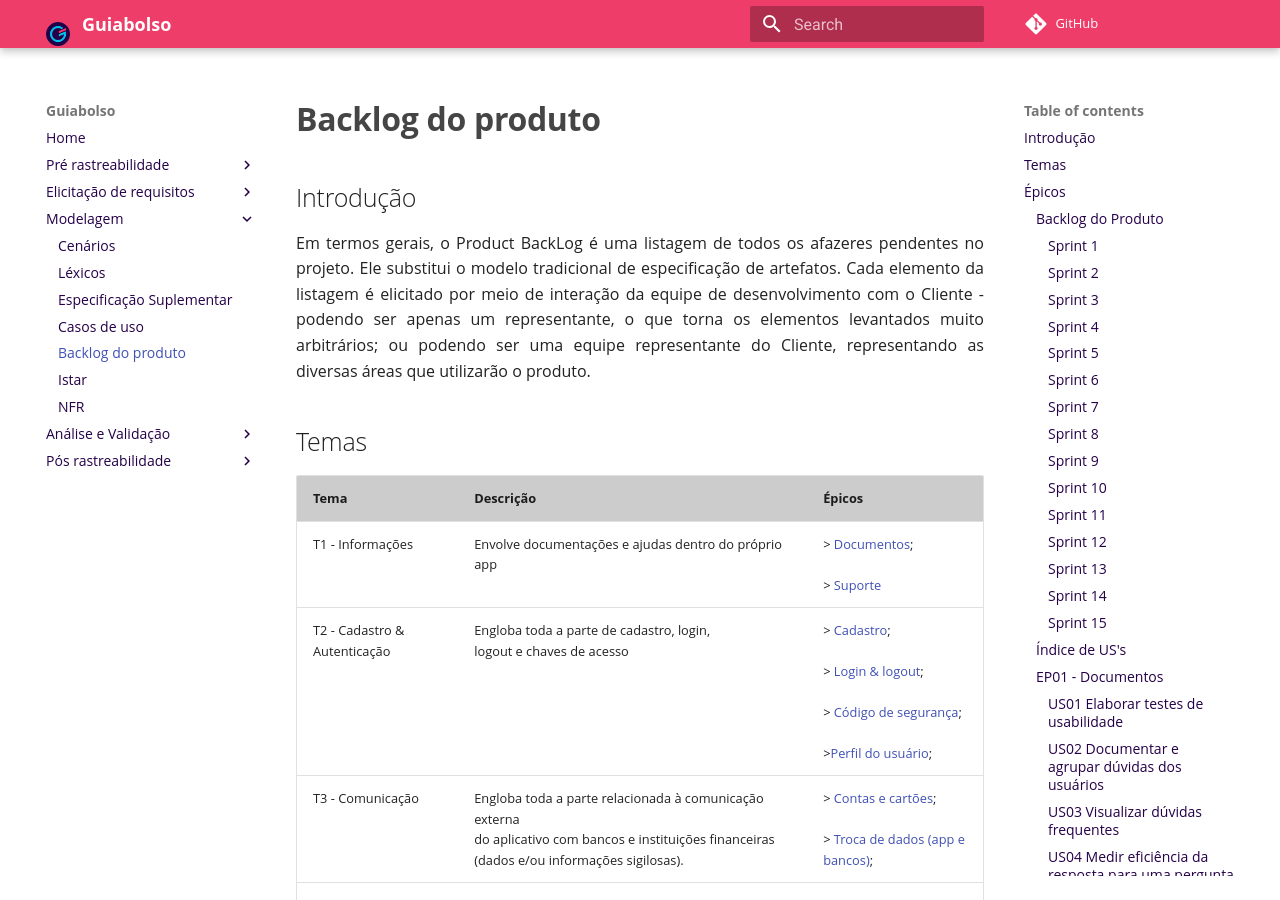
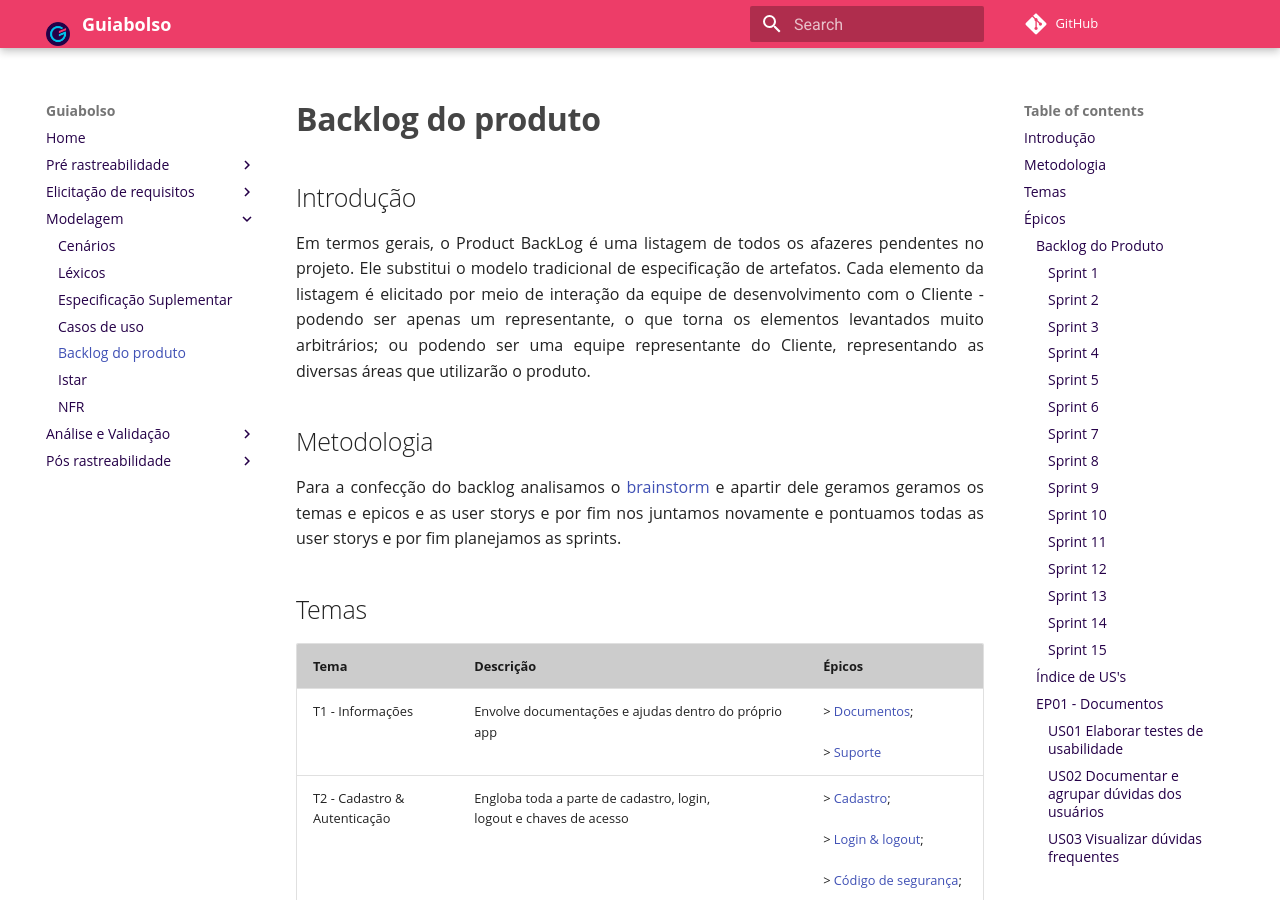
Before and after one commit to fga-disciplinas/2019.1-Guia-Bolso, an MkDocs documentation site: the page built from docs/modelagem/backlog.md, in a window 1280 px wide and 900 px high. Built offline with MkDocs 1.6.1 and Material for MkDocs 9.7.7, drawn with Linux system fonts in a browser that asks for light colours; comment, search, counter and statistics services are not loaded; old or Windows-style settings are respelled for this version of MkDocs.

Commit message:
Adicionando metodologia a alguns arquivos

```diff
--- a/docs/modelagem/backlog.md
+++ b/docs/modelagem/backlog.md
@@ -2,6 +2,10 @@
 
 Em termos gerais, o Product BackLog é uma listagem de todos os afazeres pendentes no projeto.  Ele substitui o modelo tradicional de especificação de artefatos.
 Cada elemento da listagem é elicitado por meio de interação da equipe de desenvolvimento com o Cliente - podendo ser apenas um representante, o que torna os elementos levantados muito arbitrários; ou podendo ser uma equipe representante do Cliente, representando as diversas áreas que utilizarão o produto.
+
+## Metodologia
+
+Para a confecção do backlog analisamos o [brainstorm](../../elicitacap-de-requisitos/brainstorm) e apartir dele geramos geramos os temas e epicos e as user storys e por fim nos juntamos novamente e pontuamos todas as user storys e por fim planejamos as sprints.
 
 
 ## Temas
```
Also changed, not shown: docs/modelagem/casos_de_uso.md (+4 -0 lines), docs/modelagem/istar.md (+2 -0 lines), docs/modelagem/nfr.md (+5 -0 lines).
